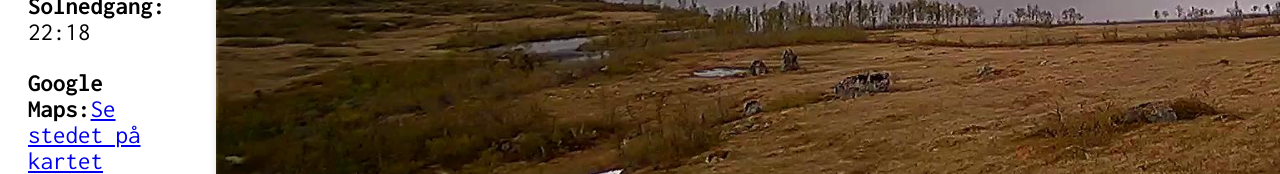
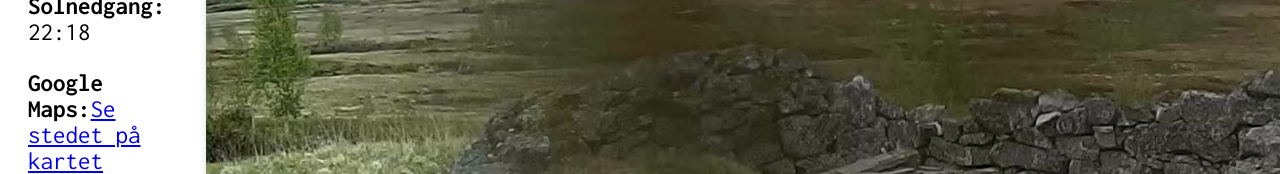
Before and after one commit to Mustazico/Lien-Smaabruk, a Nuxt app: page /fjelly in a window 1280 px wide. Shown: the part 626-800 px from the top of the page. Built offline with nearby package versions, Linux system fonts and the light colour scheme.

Commit message:
reusable-image-info-component

```diff
--- /dev/null
+++ b/components/ImageInfo.vue
@@ -0,0 +1,76 @@
+<template>
+    <div class="container">
+        <div class="info-container">
+            <p><strong>Dato:</strong> {{ date }}</p>
+            <p><strong>Soloppgang:</strong> {{ sunrise }}</p>
+            <p><strong>Solnedgang:</strong> {{ sunset }}</p>
+            <p>
+                <strong>Google Maps:</strong>
+                <a :href="googleMapsLink" target="_blank">Se stedet på kartet</a>
+            </p>
+        </div>
+        <div class="title-image-container">
+            <h1>{{ title }}</h1>
+            <img
+                class="image"
+                :src="imageSrc"
+                :alt="imageAlt"
+            />
+        </div>
+    </div>
+</template>
+
+<script setup>
+defineProps({
+    title: String,
+    date: String,
+    sunrise: String,
+    sunset: String,
+    googleMapsLink: String,
+    imageSrc: String,
+    imageAlt: String,
+});
+</script>
+
+<style scoped>
+.title-image-container {
+    display: flex;
+    flex-direction: column;
+    align-items: center;
+    margin-bottom: 20px;
+
+}
+
+.container {
+    display: flex;
+    align-items: center;
+    font-family: 'Inconsolata', 'sans-serif';
+    font-weight: 400;
+    margin-top: 20px;
+}
+
+.info-container {
+    font-size: 25px;
+    padding-left: 20px;
+    padding-right: 40px;
+}
+
+h1 {
+    text-align: center;
+    font-size: 35px;
+    color: #000000;
+    font-family: 'Inconsolata', 'sans-serif';
+    font-weight: 400;
+    margin-top: 20px;
+}
+
+.image {
+    width: 100rem;
+    height: auto;
+    object-fit: cover;
+    display: block;
+    box-shadow: 4px 4px 10px rgba(0, 0, 0, 0.3);
+    margin: 20px auto;
+
+}
+</style>
--- a/components/NavigationBar.vue
+++ b/components/NavigationBar.vue
@@ -1,12 +1,12 @@
 <template>
      <div class="nav-container">
         <ul class="ul">
-            <li><a href="#home">Lien småbruk hovedside</a></li>
+            <li><nuxt-link to="/lien">Lien småbruk hovedside</nuxt-link></li>
             <li><a href="#about">Lien småbruk miljø</a></li>
             <li><nuxt-link to="/nansybu">Nansybu hovedside</nuxt-link></li>
-            <li><a href="#contact">Fjelly hovedside</a></li>
+            <li><nuxt-link to="/fjelly">Fjelly hovedside</nuxt-link></li>
             <li><a href="#contact">Fjelly Miljø</a></li>
-            <li><a href="#contact">Straumøy hovedside</a></li>
+            <li><nuxt-link to="/straumoy">Straumøy hovedside</nuxt-link></li>
             <li><a href="#contact">Straumøy Miljø</a></li>
             <li><a href="#contact">Straumøy Vann</a></li>
         </ul>
--- a/pages/fjelly/index.vue
+++ b/pages/fjelly/index.vue
@@ -1,59 +1,15 @@
 <template>
-    <div class="container">
-        <div class="info-container">
-            <p><strong>Dato:</strong> 5. juni 2025</p>
-            <p><strong>Soloppgang:</strong> 04:32</p>
-            <p><strong>Solnedgang:</strong> 22:18</p>
-            <p>
-                <strong>Google Maps:</strong>
-                <a href="https://www.google.com/maps?q=Gryteskar" target="_blank">Se stedet på kartet</a>
-            </p>
-        </div>
-    <div class="title-image-container">
-        <h1>Fjelly - Siste bilde fra kamera i Isdalen</h1>
-        <img
-            class="image"
-            src="/images/Nansybufeed.jpg"
-            alt="Bilde fra Nansybu"
-        />
-    </div>
-    </div>
+    <ImageInfo
+        title="Fjelly - Siste bilde fra kamera i Isdalen"
+        date="5. juni 2025"
+        sunrise="04:32"
+        sunset="22:18"
+        googleMapsLink="https://www.google.com/maps?q=Isdalen"
+        imageSrc="/images/Fjellyfeed.jpg"
+        imageAlt="Bilde fra Fjelly"
+    />
 </template>
 
-<style scoped>
-.title-image-container {
-    display: flex;
-    flex-direction: column;
-    align-items: center;
-    margin-bottom: 20px;
-    padding-left: 50px;
-}
-.container {
-    display: flex;
-    align-items: center;
-    font-family: 'Inconsolata', 'sans-serif';
-    font-weight: 400;
-    margin-top: 20px;
-}
-.info-container {
-    font-size: 25px;
-    padding-left: 20px;
-}
-    h1 {
-        text-align: center;
-        font-size: 35px;
-        color: #000000;
-        font-family: 'Inconsolata', 'sans-serif';
-        font-weight: 400;
-        margin-top: 20px;
-    }
-    .image {
-        width: 100rem;
-        height: auto;
-        object-fit: cover;
-        display: block;
-        box-shadow: 4px 4px 10px rgba(0, 0, 0, 0.3);
-        margin: 20px auto;
-
-    }
-</style>
+<script setup>
+import ImageInfo from '@/components/ImageInfo.vue';
+</script>
--- a/pages/lien/index.vue
+++ b/pages/lien/index.vue
@@ -1,3 +1,15 @@
 <template>
-    Lien småbruk - bilde
+    <ImageInfo
+        title="Fjelly - Siste bilde fra kamera i Isdalen"
+        date="5. juni 2025"
+        sunrise="04:32"
+        sunset="22:18"
+        googleMapsLink="https://www.google.com/maps?q=Isdalen"
+        imageSrc=""
+        imageAlt="Bilde fra Fjelly"
+    />
 </template>
+
+<script setup>
+import ImageInfo from '@/components/ImageInfo.vue';
+</script>
--- a/pages/nansybu/index.vue
+++ b/pages/nansybu/index.vue
@@ -1,59 +1,15 @@
 <template>
-    <div class="container">
-        <div class="info-container">
-            <p><strong>Dato:</strong> 5. juni 2025</p>
-            <p><strong>Soloppgang:</strong> 04:32</p>
-            <p><strong>Solnedgang:</strong> 22:18</p>
-            <p>
-                <strong>Google Maps:</strong>
-                <a href="https://www.google.com/maps?q=Gryteskar" target="_blank">Se stedet på kartet</a>
-            </p>
-        </div>
-    <div class="title-image-container">
-        <h1>Nansybu - Siste bilde fra kamera i Gryteskar</h1>
-        <img
-            class="image"
-            src="/images/Nansybufeed.jpg"
-            alt="Bilde fra Nansybu"
-        />
-    </div>
-    </div>
+    <ImageInfo
+        title="Lien - Siste bilde fra kamera i Gryteskar"
+        date="5. juni 2025"
+        sunrise="04:32"
+        sunset="22:18"
+        googleMapsLink="https://www.google.com/maps?q=Gryteskar"
+        imageSrc="/images/Nansybufeed.jpg"
+        imageAlt="Bilde fra Lien"
+    />
 </template>
 
-<style scoped>
-.title-image-container {
-    display: flex;
-    flex-direction: column;
-    align-items: center;
-    margin-bottom: 20px;
-    padding-left: 50px;
-}
-.container {
-    display: flex;
-    align-items: center;
-    font-family: 'Inconsolata', 'sans-serif';
-    font-weight: 400;
-    margin-top: 20px;
-}
-.info-container {
-    font-size: 25px;
-    padding-left: 20px;
-}
-    h1 {
-        text-align: center;
-        font-size: 35px;
-        color: #000000;
-        font-family: 'Inconsolata', 'sans-serif';
-        font-weight: 400;
-        margin-top: 20px;
-    }
-    .image {
-        width: 100rem;
-        height: auto;
-        object-fit: cover;
-        display: block;
-        box-shadow: 4px 4px 10px rgba(0, 0, 0, 0.3);
-        margin: 20px auto;
-
-    }
-</style>
+<script setup>
+import ImageInfo from '@/components/ImageInfo.vue';
+</script>
--- a/pages/straumoy/index.vue
+++ b/pages/straumoy/index.vue
@@ -1,3 +1,15 @@
 <template>
+    <ImageInfo
+        title="Lien - Siste bilde fra kamera i Gryteskar"
+        date="5. juni 2025"
+        sunrise="04:32"
+        sunset="22:18"
+        googleMapsLink="https://www.google.com/maps?q=Gryteskar"
+        imageSrc="/images/StraumoyNaustUte.jpg"
+        imageAlt="Bilde fra Lien"
+    />
+</template>
 
-</template>
+<script setup>
+import ImageInfo from '@/components/ImageInfo.vue';
+</script>
```
Also changed, not shown: public/images/Fjellyfeed.jpg (added), public/images/StraumoyNaustUte.jpg (added).
